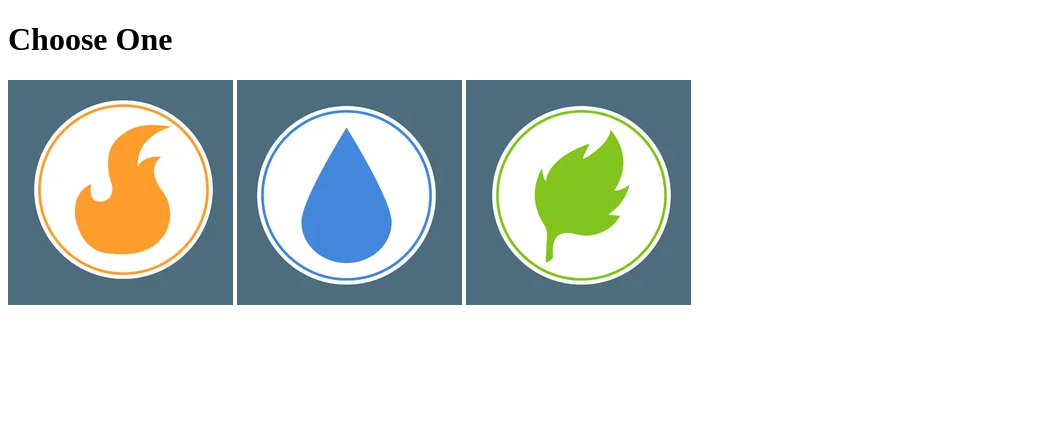
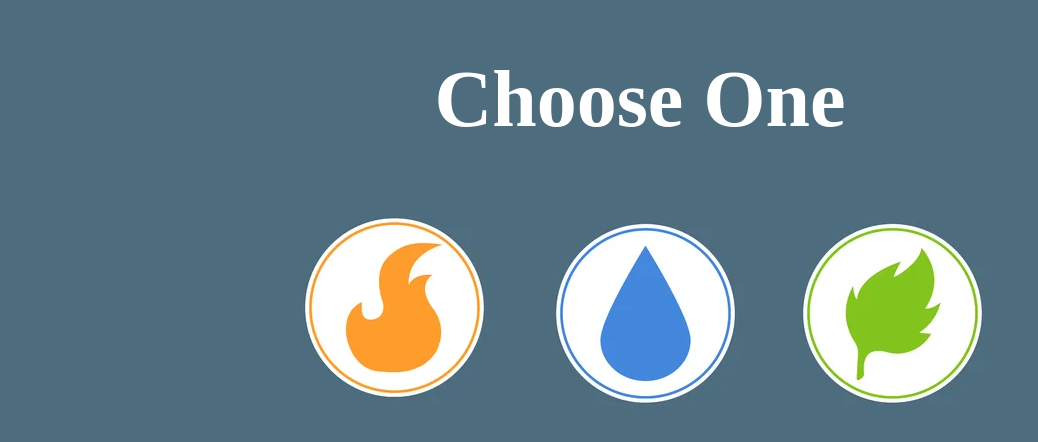
Before and after one commit to samfoit/odin-rock-paper-scissors, a plain HTML site: page index.html in a window 1280 px wide. Shown: the whole page, without its empty margins (0-1038 px from the left). Drawn offline with Linux system fonts and the light colour scheme.

Commit message:
added css

```diff
--- a/index.html
+++ b/index.html
@@ -6,11 +6,13 @@
     <meta name="viewport" content="width=device-width, initial-scale=1.0">
     <title>R-P-S</title>
     <script src="game.js"></script>
+    <link rel="stylesheet" href="style.css">
 </head>
 <body>
     <h1>Choose One</h1>
     <div>
         <img src="images/fireIcon.png">
+        <br>
         <img src="images/waterIcon.png">
         <img src="images/earthIcon.png">
     </div>
--- /dev/null
+++ b/style.css
@@ -0,0 +1,16 @@
+body {
+    background-color: #4d6d7e;
+}
+
+h1 {
+    color: white;
+    font-size: 5em;
+    text-align: center;
+}
+
+div {
+    display: flex;
+    flex-wrap: wrap;
+    justify-content: center;
+    gap: 1em;
+}
```
